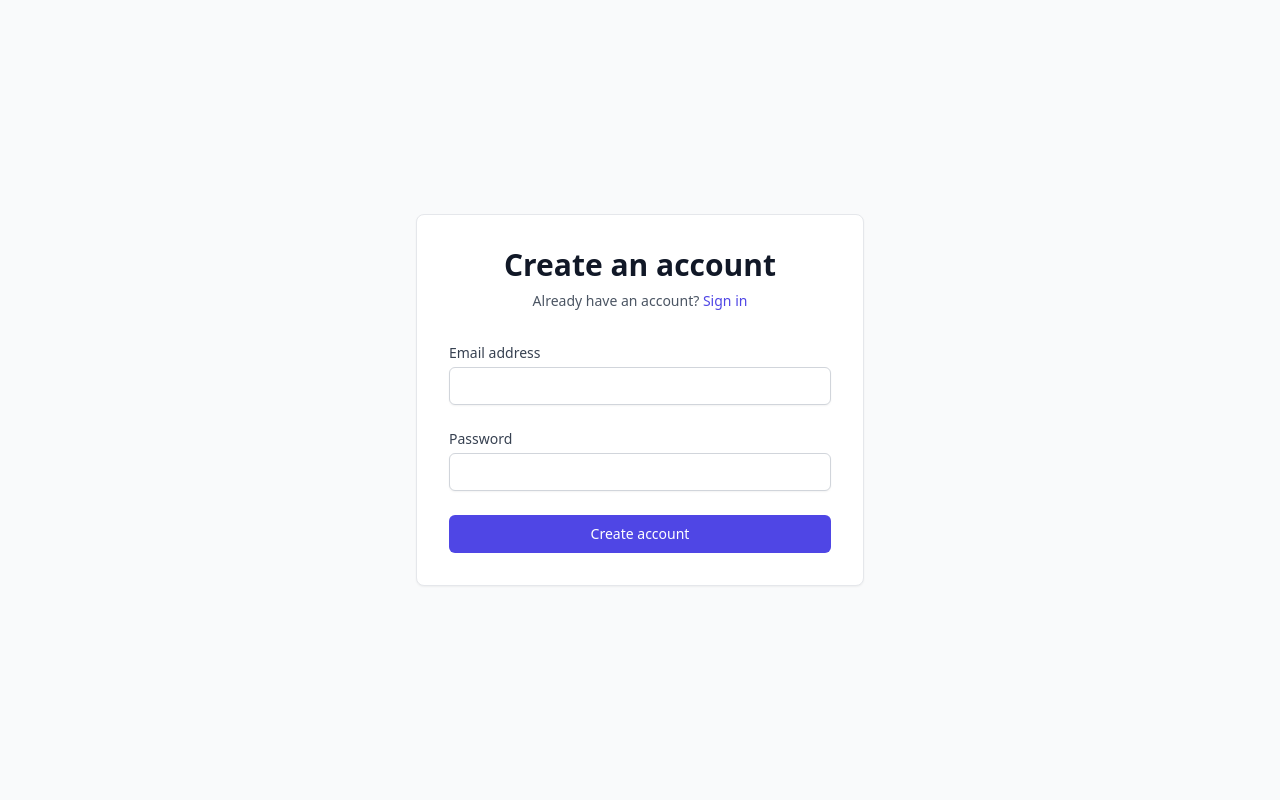
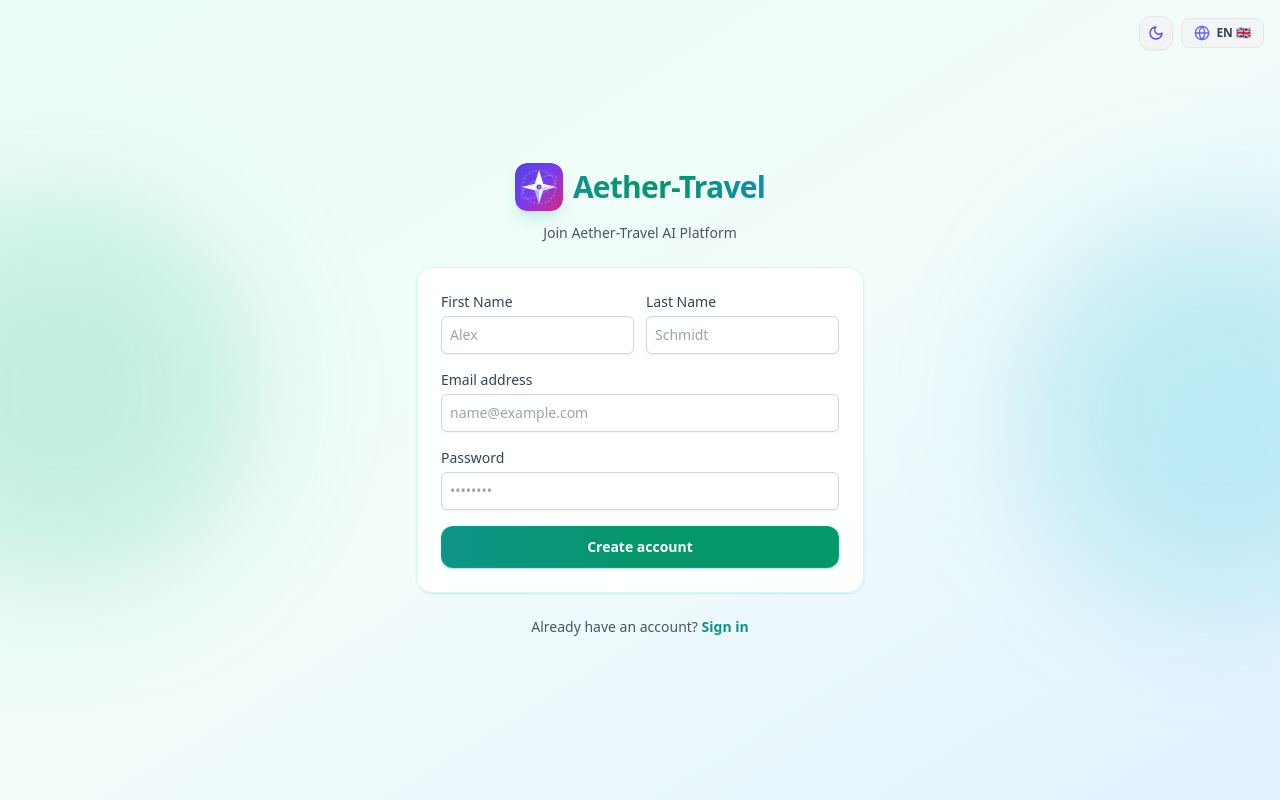
Before and after one commit to NohaCode-lab/Aether-Travel, a React (Vite) app: page /register in a window 1280 px wide. Built offline with nearby package versions, Linux system fonts and the light colour scheme; no server answers.

Commit message:
Enhance UI theme with rich emerald-teal and royal blue gradient backgrounds, ambient glow orbs, and soft card shadows

```diff
--- a/src/App.tsx
+++ b/src/App.tsx
@@ -42,7 +42,7 @@ export default function App() {
   return (
     <QueryClientProvider client={queryClient}>
       <BrowserRouter>
-        <div className="min-h-screen bg-gray-50 dark:bg-gray-900 text-gray-900 dark:text-gray-100 font-sans transition-colors duration-200">
+        <div className="min-h-screen bg-gradient-to-br from-emerald-50/60 via-slate-50 to-teal-50/40 dark:from-slate-950 dark:via-teal-950/70 dark:to-blue-950 text-gray-900 dark:text-gray-100 font-sans transition-colors duration-300">
           <AppRoutes />
         </div>
       </BrowserRouter>
--- a/src/components/layout/Navbar.tsx
+++ b/src/components/layout/Navbar.tsx
@@ -11,7 +11,7 @@ export const Navbar = () => {
   const { t } = useTranslation();
 
   return (
-    <header className="bg-white/80 dark:bg-gray-900/80 backdrop-blur-md border-b border-gray-200/80 dark:border-gray-800/80 shadow-sm sticky top-0 z-40 transition-colors">
+    <header className="bg-white/85 dark:bg-slate-900/85 backdrop-blur-xl border-b border-teal-100/80 dark:border-teal-900/40 shadow-sm sticky top-0 z-40 transition-colors">
       <div className="max-w-7xl mx-auto px-4 sm:px-6 lg:px-8">
         <div className="flex justify-between items-center h-16">
           <Logo size="md" />
@@ -20,7 +20,7 @@ export const Navbar = () => {
             <ThemeToggle />
             <LanguageSwitcher />
             {user && (
-              <span className="text-xs text-gray-500 dark:text-gray-400 hidden md:inline font-mono">
+              <span className="text-xs text-teal-700/80 dark:text-teal-300/80 hidden md:inline font-mono">
                 {user.email}
               </span>
             )}
--- a/src/components/layout/Sidebar.tsx
+++ b/src/components/layout/Sidebar.tsx
@@ -18,7 +18,7 @@ export const Sidebar = () => {
   ];
 
   return (
-    <aside className="w-64 bg-white dark:bg-gray-900 border-r border-gray-200 dark:border-gray-800 p-4 hidden md:block flex-shrink-0">
+    <aside className="w-64 bg-white/80 dark:bg-slate-900/80 backdrop-blur-xl border-r border-teal-100/80 dark:border-teal-900/40 p-4 hidden md:block flex-shrink-0">
       <nav className="space-y-1">
         {navigation.map((item) => {
           const Icon = item.icon;
@@ -30,8 +30,8 @@ export const Sidebar = () => {
               className={({ isActive }) =>
                 `group flex items-center gap-3 px-3 py-2.5 text-xs font-semibold rounded-xl transition-all ${
                   isActive
-                    ? 'bg-indigo-50 dark:bg-indigo-900/30 text-indigo-600 dark:text-indigo-400 font-bold shadow-xs'
-                    : 'text-gray-600 dark:text-gray-400 hover:bg-gray-50 dark:hover:bg-gray-800 hover:text-gray-900 dark:hover:text-white'
+                    ? 'bg-teal-50 dark:bg-teal-950/40 text-teal-600 dark:text-teal-300 font-bold border border-teal-200/60 dark:border-teal-800/40 shadow-xs'
+                    : 'text-gray-600 dark:text-gray-400 hover:bg-teal-50/50 dark:hover:bg-slate-800/60 hover:text-teal-700 dark:hover:text-teal-200'
                 }`
               }
             >
--- a/src/components/shared/Logo.tsx
+++ b/src/components/shared/Logo.tsx
@@ -24,13 +24,13 @@ export const Logo: React.FC<LogoProps> = ({ size = 'md', showText = true }) => {
         <img
           src="/favicon.svg"
           alt="Aether-Travel Logo"
-          className={`${sizeClasses[size]} rounded-xl shadow-md transition-transform duration-300 group-hover:scale-105`}
+          className={`${sizeClasses[size]} rounded-xl shadow-lg shadow-teal-500/20 transition-transform duration-300 group-hover:scale-105`}
         />
-        <div className="absolute inset-0 rounded-xl bg-indigo-500/20 opacity-0 group-hover:opacity-100 transition-opacity blur-xs" />
+        <div className="absolute inset-0 rounded-xl bg-teal-500/20 opacity-0 group-hover:opacity-100 transition-opacity blur-xs" />
       </div>
       {showText && (
         <span
-          className={`${textClasses[size]} bg-gradient-to-r from-indigo-600 via-purple-600 to-pink-500 dark:from-indigo-400 dark:via-purple-400 dark:to-pink-400 bg-clip-text text-transparent tracking-tight font-sans`}
+          className={`${textClasses[size]} bg-gradient-to-r from-teal-600 via-emerald-600 to-cyan-600 dark:from-teal-300 dark:via-emerald-400 dark:to-cyan-300 bg-clip-text text-transparent tracking-tight font-sans`}
         >
           Aether-Travel
         </span>
--- a/src/components/ui/Button.tsx
+++ b/src/components/ui/Button.tsx
@@ -15,19 +15,19 @@ export const Button: React.FC<ButtonProps> = ({
   ...props
 }) => {
   const baseStyles =
-    'inline-flex justify-center items-center font-medium rounded-md focus:outline-none transition-colors disabled:opacity-75 disabled:cursor-not-allowed';
+    'inline-flex justify-center items-center font-bold rounded-xl focus:outline-none transition-all duration-200 disabled:opacity-75 disabled:cursor-not-allowed active:scale-[0.98] shadow-sm';
 
   const variants = {
     primary:
-      'bg-indigo-600 text-white hover:bg-indigo-700 focus:ring-2 focus:ring-offset-2 focus:ring-indigo-500 border border-transparent',
+      'bg-gradient-to-r from-teal-600 via-emerald-600 to-cyan-600 hover:from-teal-700 hover:via-emerald-700 hover:to-cyan-700 text-white shadow-lg shadow-teal-500/25 border border-teal-500/20',
     secondary:
-      'bg-indigo-100 text-indigo-700 hover:bg-indigo-200 focus:ring-2 focus:ring-offset-2 focus:ring-indigo-500 border border-transparent',
+      'bg-teal-50 dark:bg-teal-950/50 text-teal-700 dark:text-teal-300 hover:bg-teal-100 dark:hover:bg-teal-900/60 border border-teal-200 dark:border-teal-800',
     outline:
-      'bg-white text-gray-700 hover:bg-gray-50 focus:ring-2 focus:ring-offset-2 focus:ring-indigo-500 border border-gray-300',
+      'bg-white/80 dark:bg-slate-800/80 text-gray-700 dark:text-gray-200 hover:bg-gray-50 dark:hover:bg-slate-700 border border-gray-200 dark:border-slate-700 shadow-sm',
   };
 
   const sizes = {
-    sm: 'px-3 py-1.5 text-sm',
+    sm: 'px-3 py-1.5 text-xs',
     md: 'px-4 py-2 text-sm',
     lg: 'px-6 py-3 text-base',
   };
@@ -40,7 +40,7 @@ export const Button: React.FC<ButtonProps> = ({
     >
       {isLoading && (
         <svg
-          className="animate-spin -ml-1 mr-3 h-5 w-5"
+          className="animate-spin -ml-1 mr-2.5 h-4 w-4"
           xmlns="http://www.w3.org/2000/svg"
           fill="none"
           viewBox="0 0 24 24"
--- a/src/components/ui/Card.tsx
+++ b/src/components/ui/Card.tsx
@@ -13,8 +13,8 @@ export const Card: React.FC<CardProps> = ({
 }) => {
   return (
     <div
-      className={`bg-white rounded-lg shadow-sm border border-gray-200 overflow-hidden
-        ${hoverable ? 'transition-all duration-200 ease-in-out hover:shadow-md hover:border-gray-300' : ''}
+      className={`bg-white/90 dark:bg-slate-900/90 backdrop-blur-md rounded-2xl shadow-sm border border-gray-200/80 dark:border-slate-800/80 overflow-hidden
+        ${hoverable ? 'transition-all duration-300 ease-in-out hover:shadow-xl hover:shadow-teal-500/10 hover:border-teal-500/40 dark:hover:border-teal-500/40 hover:-translate-y-0.5' : ''}
         ${className}`}
     >
       {children}
--- a/src/features/auth/RegisterPage.tsx
+++ b/src/features/auth/RegisterPage.tsx
@@ -3,11 +3,16 @@ import { useNavigate, Link } from 'react-router-dom';
 import { Card } from '../../components/ui/Card';
 import { Input } from '../../components/ui/Input';
 import { Button } from '../../components/ui/Button';
-import { supabase } from '../../services/supabase';
+import { authService } from './authService';
+import { LanguageSwitcher } from '../../components/shared/LanguageSwitcher';
+import { ThemeToggle } from '../../components/shared/ThemeToggle';
+import { Logo } from '../../components/shared/Logo';
 
 export default function RegisterPage() {
   const [email, setEmail] = useState('');
   const [password, setPassword] = useState('');
+  const [firstName, setFirstName] = useState('');
+  const [lastName, setLastName] = useState('');
   const [loading, setLoading] = useState(false);
   const [error, setError] = useState<string | null>(null);
   const navigate = useNavigate();
@@ -17,48 +22,67 @@ export default function RegisterPage() {
     setLoading(true);
     setError(null);
 
-    const { error } = await supabase.auth.signUp({
-      email,
-      password,
-    });
-
-    if (error) {
-      setError(error.message);
+    try {
+      await authService.register(email, password, firstName, lastName);
+      navigate('/');
+    } catch (err: unknown) {
+      console.error(err);
+      setError(err instanceof Error ? err.message : 'Registration failed');
+    } finally {
       setLoading(false);
-    } else {
-      // Usually, Supabase requires email verification depending on settings, but we redirect for now.
-      navigate('/');
     }
   };
 
   return (
-    <div className="min-h-screen flex items-center justify-center bg-gray-50 py-12 px-4 sm:px-6 lg:px-8">
-      <Card className="max-w-md w-full p-8">
-        <div className="text-center mb-8">
-          <h2 className="text-3xl font-extrabold text-gray-900">
-            Create an account
-          </h2>
-          <p className="mt-2 text-sm text-gray-600">
-            Already have an account?{' '}
-            <Link
-              to="/login"
-              className="font-medium text-indigo-600 hover:text-indigo-500"
-            >
-              Sign in
-            </Link>
+    <div className="min-h-screen flex flex-col items-center justify-center p-4 bg-gradient-to-br from-emerald-50 via-teal-50/70 to-sky-100 dark:from-slate-950 dark:via-teal-950/80 dark:to-blue-950 relative overflow-hidden">
+      {/* Dynamic Ambient Glow Orbs */}
+      <div className="absolute top-1/4 -left-32 w-96 h-96 bg-emerald-500/20 dark:bg-emerald-500/15 rounded-full blur-3xl pointer-events-none" />
+      <div className="absolute bottom-1/4 -right-32 w-96 h-96 bg-cyan-500/20 dark:bg-blue-500/15 rounded-full blur-3xl pointer-events-none" />
+
+      <div className="absolute top-4 right-4 flex items-center gap-2 z-20">
+        <ThemeToggle />
+        <LanguageSwitcher />
+      </div>
+
+      <div className="w-full max-w-md animate-fade-in space-y-6 z-10">
+        <div className="flex flex-col items-center justify-center text-center">
+          <Logo size="lg" />
+          <p className="text-gray-600 dark:text-teal-200/80 text-sm mt-3 font-medium">
+            Join Aether-Travel AI Platform
           </p>
         </div>
 
-        <form className="space-y-6" onSubmit={handleRegister}>
+        <Card className="p-6 backdrop-blur-xl bg-white/90 dark:bg-slate-900/90 border border-teal-100 dark:border-teal-900/50 shadow-2xl shadow-teal-950/10 dark:shadow-teal-900/20">
+          <form className="space-y-4" onSubmit={handleRegister}>
             {error && (
-            <div className="bg-red-50 border-l-4 border-red-400 p-4 rounded">
-              <p className="text-sm text-red-700">{error}</p>
+              <div className="p-3 text-sm text-red-600 bg-red-50 border border-red-200 rounded-xl dark:bg-red-950/40 dark:text-red-300 dark:border-red-800">
+                {error}
               </div>
             )}
+
+            <div className="grid grid-cols-2 gap-3">
+              <Input
+                label="First Name"
+                type="text"
+                placeholder="Alex"
+                required
+                value={firstName}
+                onChange={(e) => setFirstName(e.target.value)}
+              />
+              <Input
+                label="Last Name"
+                type="text"
+                placeholder="Schmidt"
+                required
+                value={lastName}
+                onChange={(e) => setLastName(e.target.value)}
+              />
+            </div>
 
             <Input
               label="Email address"
               type="email"
+              placeholder="name@example.com"
               required
               value={email}
               onChange={(e) => setEmail(e.target.value)}
@@ -66,16 +90,32 @@ export default function RegisterPage() {
             <Input
               label="Password"
               type="password"
+              placeholder="••••••••"
               required
               value={password}
               onChange={(e) => setPassword(e.target.value)}
             />
 
-          <Button type="submit" className="w-full" isLoading={loading}>
+            <Button
+              type="submit"
+              className="w-full mt-2 bg-gradient-to-r from-teal-600 to-emerald-600 hover:from-teal-700 hover:to-emerald-700 text-white font-bold py-2.5 rounded-xl shadow-lg shadow-teal-600/30 transition-all"
+              isLoading={loading}
+            >
               {loading ? 'Creating account...' : 'Create account'}
             </Button>
           </form>
         </Card>
+
+        <p className="text-center text-gray-600 dark:text-gray-400 text-sm">
+          Already have an account?{' '}
+          <Link
+            to="/login"
+            className="text-teal-600 dark:text-teal-400 hover:underline font-bold"
+          >
+            Sign in
+          </Link>
+        </p>
+      </div>
     </div>
   );
 }
```
Also changed, not shown: src/features/auth/LoginPage.tsx (+16 -8 lines). Lines whose indentation alone changed are shown as unchanged.
